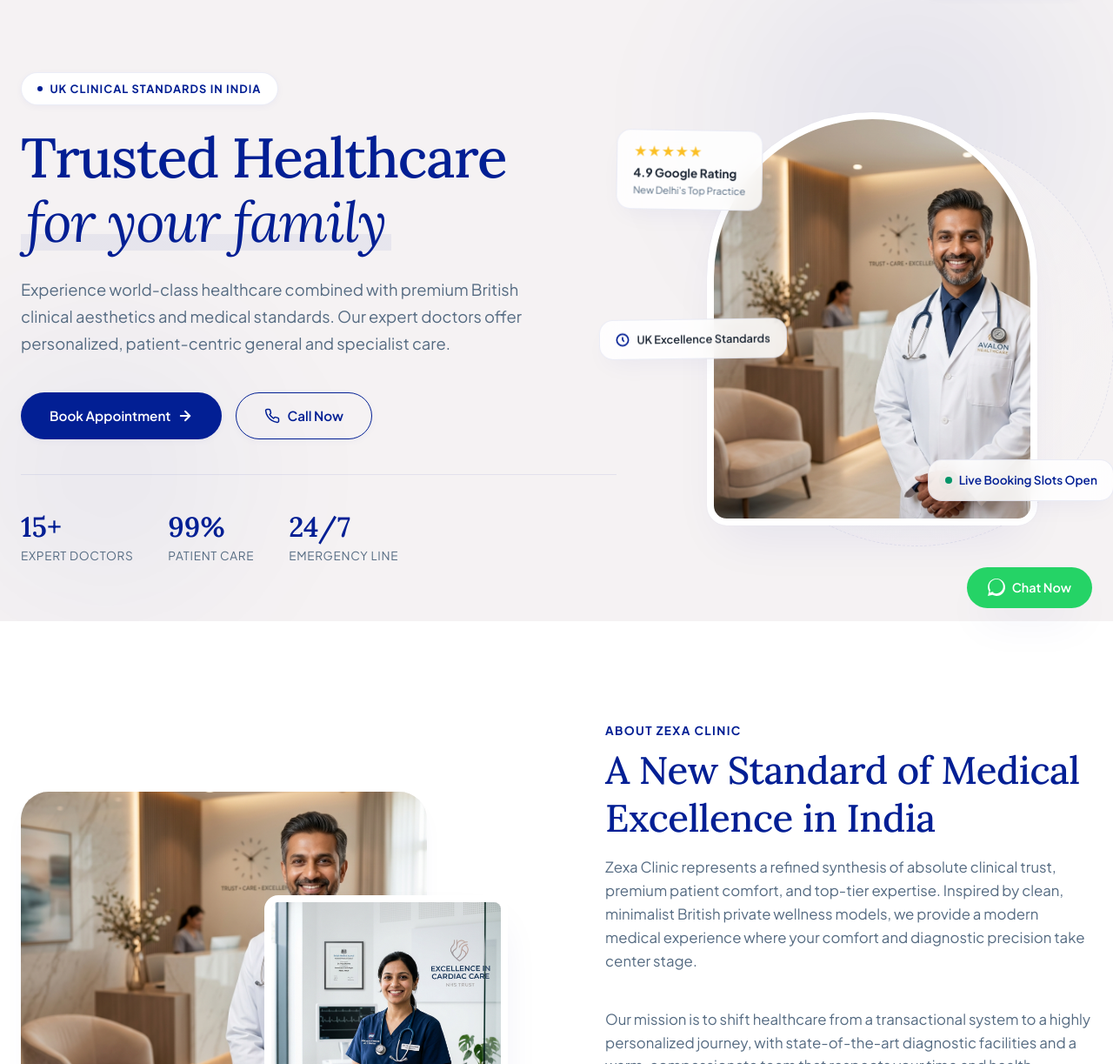
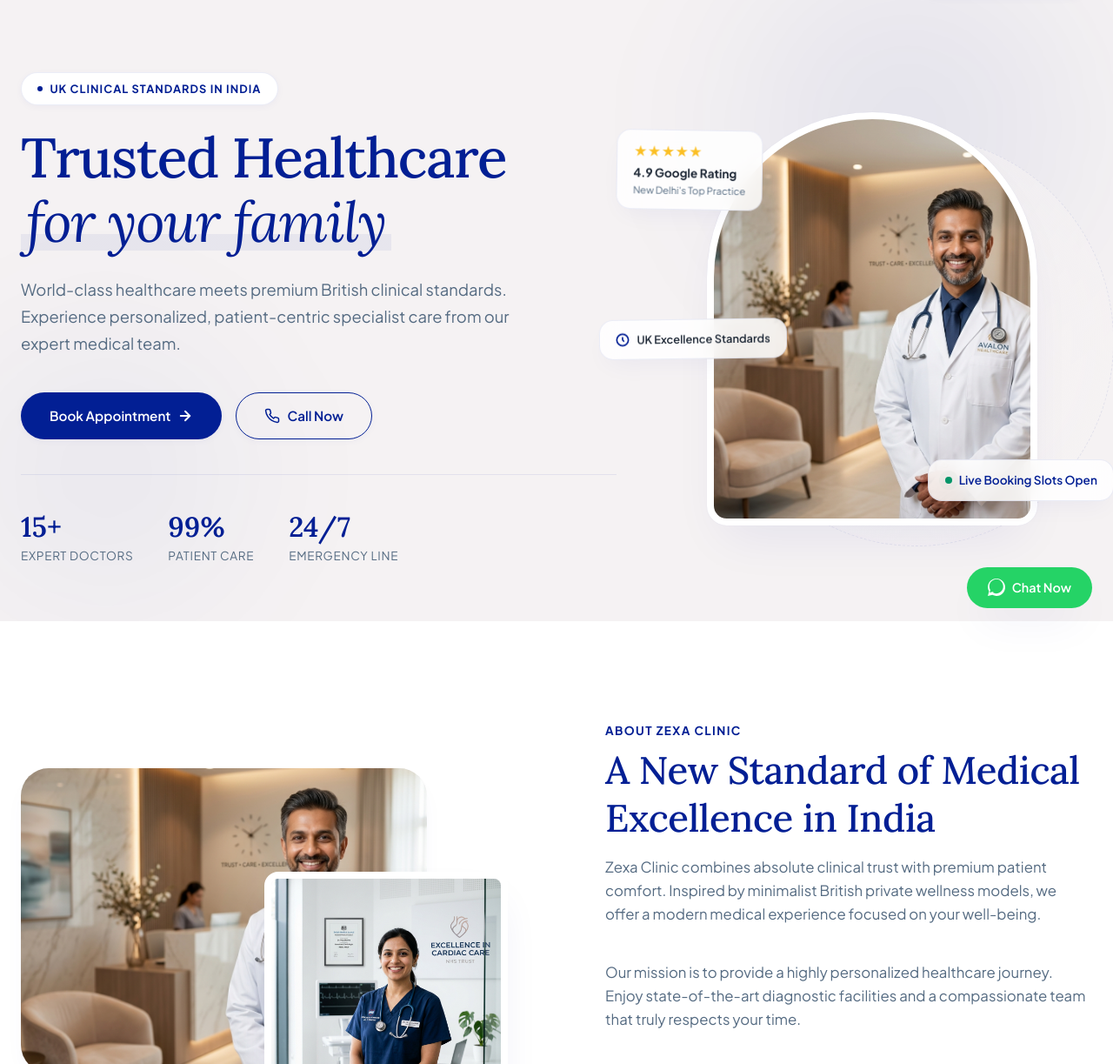
Before and after one commit to SSVCHARAN/zexa-clinic-frontend, a plain HTML site: page index.html in a window 1280 px wide. Shown: the part 77-1300 px from the top of the page at 87% size. Drawn offline with Linux system fonts and the light colour scheme.

Commit message:
Shorten hero and about section text for cleaner mobile typography

```diff
--- a/index.html
+++ b/index.html
@@ -102,7 +102,7 @@
             <span class="hero-badge-dot"></span> UK Clinical Standards in India
           </div>
           <h1 class="hero-title">Trusted Healthcare <br><span class="highlight-serif-italic">for your family</span></h1>
-          <p class="hero-description">Experience world-class healthcare combined with premium British clinical aesthetics and medical standards. Our expert doctors offer personalized, patient-centric general and specialist care.</p>
+          <p class="hero-description">World-class healthcare meets premium British clinical standards. Experience personalized, patient-centric specialist care from our expert medical team.</p>
           <div class="hero-ctas">
             <a href="#book-appointment" class="btn btn-primary">
               Book Appointment
@@ -177,8 +177,8 @@
         <div class="about-content reveal" style="transition-delay: 0.1s;">
           <span class="section-tag">About Zexa Clinic</span>
           <h2 class="section-title">A New Standard of Medical Excellence in India</h2>
-          <p class="booking-info-text">Zexa Clinic represents a refined synthesis of absolute clinical trust, premium patient comfort, and top-tier expertise. Inspired by clean, minimalist British private wellness models, we provide a modern medical experience where your comfort and diagnostic precision take center stage.</p>
-          <p style="margin-bottom: var(--space-md);">Our mission is to shift healthcare from a transactional system to a highly personalized journey, with state-of-the-art diagnostic facilities and a warm, compassionate team that respects your time and health.</p>
+          <p class="booking-info-text">Zexa Clinic combines absolute clinical trust with premium patient comfort. Inspired by minimalist British private wellness models, we offer a modern medical experience focused on your well-being.</p>
+          <p style="margin-bottom: var(--space-md);">Our mission is to provide a highly personalized healthcare journey. Enjoy state-of-the-art diagnostic facilities and a compassionate team that truly respects your time.</p>
 
           <div class="about-features">
             <div class="about-feat-item">
```
